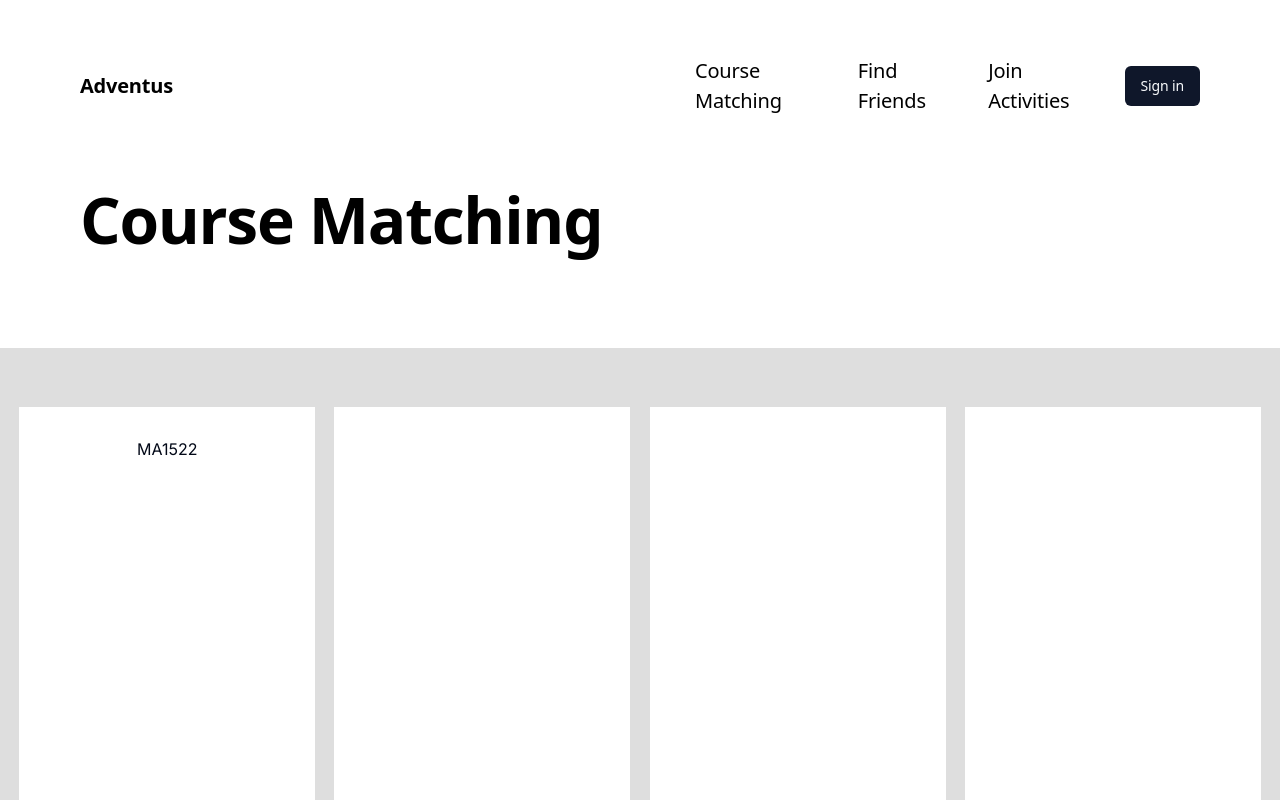
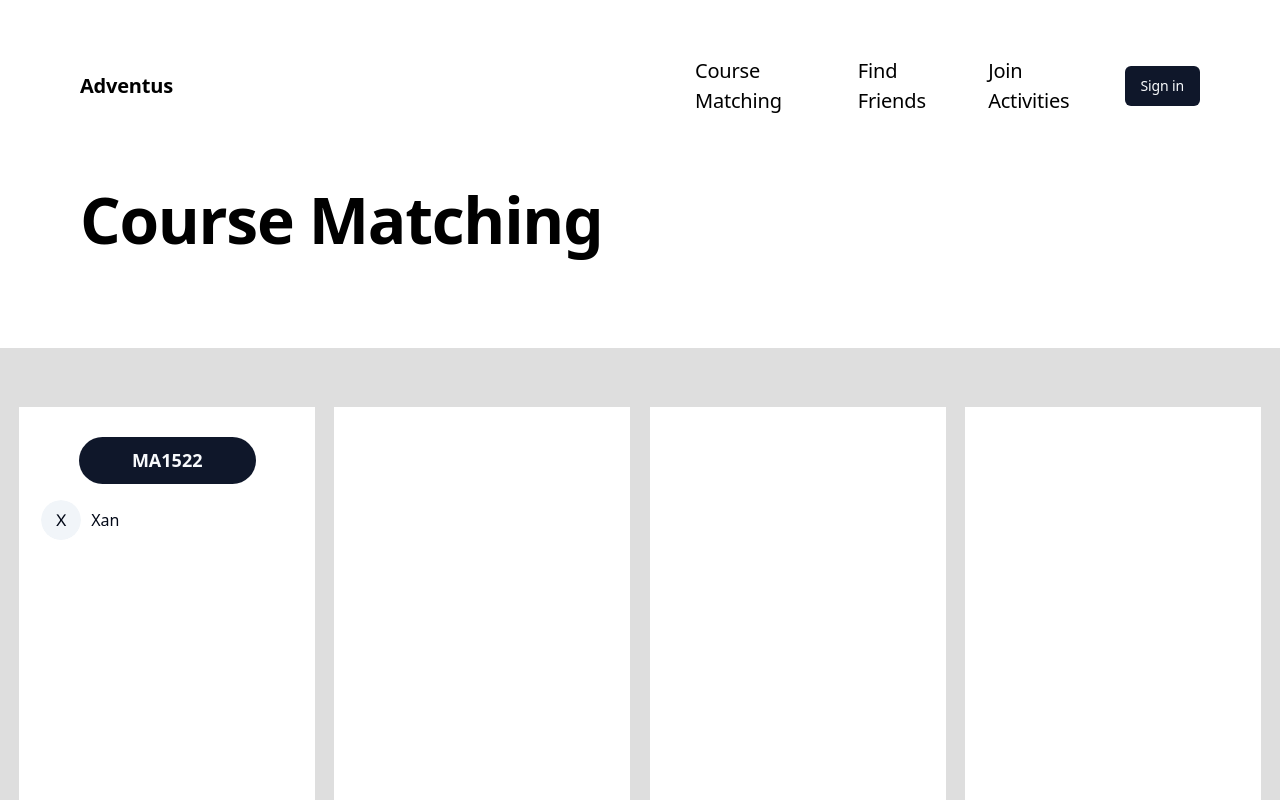
Before and after one commit to chongsun2002/Orbital, a Next.js app in the folder frontend/: page /course_matching in a window 1280 px wide. Shown: the top 800 px of the page. Built offline with nearby package versions, Linux system fonts and the light colour scheme.

Commit message:
Updated frontend and backend for auth

```diff
--- a/frontend/package.json
+++ b/frontend/package.json
@@ -10,6 +10,7 @@
   },
   "dependencies": {
     "@hookform/resolvers": "^3.3.4",
+    "@radix-ui/react-avatar": "^1.0.4",
     "@radix-ui/react-label": "^2.0.2",
     "@radix-ui/react-slot": "^1.0.2",
     "class-variance-authority": "^0.7.0",
--- a/frontend/src/app/(content)/course_matching/page.tsx
+++ b/frontend/src/app/(content)/course_matching/page.tsx
@@ -1,15 +1,21 @@
+import CourseHeading from "@/components/CourseMatching/CourseHeading"
+import ProfileDisplay from "@/components/User/ProfileDisplay"
+import CourseCard from "@/components/CourseMatching/CourseCard"
+
 const courseMatching = () => {
-    const course = 'flex flex-col items-center pt-[30px] w-[296px] h-[532px] bg-white'
     return(
         <div>
             <div className="text-black font-sans text-[64px] font-[700] tracking-[-1.28px] ml-[80px] mb-[80px]">
                 Course Matching
             </div>
             <div className='flex bg-[#DEDEDE] justify-evenly items-center h-[650px]'>
-                <div className={ course }>MA1522</div>
-                <div className={ course } />
-                <div className={ course } />
-                <div className={ course } />
+                <CourseCard>
+                    <CourseHeading>MA1522</CourseHeading>
+                    <ProfileDisplay name='Xan' image='' />
+                </CourseCard>
+                <CourseCard />
+                <CourseCard />
+                <CourseCard />
             </div>
         </div>
     )
--- a/frontend/src/components/Auth/LoginForm.tsx
+++ b/frontend/src/components/Auth/LoginForm.tsx
@@ -17,7 +17,7 @@ import {
 import { Input } from "@/components/ui/input"
 import Link from "next/link"
 import Divider from "../ui/divider"
-import GoogleButton from "../ui/googleButton"
+import GoogleButton from "./googleButton"
 
 const formSchema = z.object({
     email: z.string().min(1, 'Required').email('Invalid email'),
--- a/frontend/src/components/Auth/SignupForm.tsx
+++ b/frontend/src/components/Auth/SignupForm.tsx
@@ -16,7 +16,7 @@ import {
 } from "@/components/ui/form"
 import { Input } from "@/components/ui/input"
 import Divider from "../ui/divider"
-import GoogleButton from "../ui/googleButton"
+import GoogleButton from "./googleButton"
 
 const formSchema = z.object({
     email: z.string().min(1, 'Required').email('Invalid email'),
--- /dev/null
+++ b/frontend/src/components/CourseMatching/CourseCard.tsx
@@ -0,0 +1,11 @@
+import { FC, ReactHTMLElement } from "react"
+
+interface Props extends React.HTMLAttributes<HTMLDivElement> {}
+
+const CourseCard: FC<Props> = ({ children, ...props }) => {
+    return (
+        <div className='flex flex-col gap-[16px] items-center px-[22px] pt-[30px] w-[296px] h-[532px] bg-white'>{ children }</div>
+    )
+}
+
+export default CourseCard
--- /dev/null
+++ b/frontend/src/components/CourseMatching/CourseHeading.tsx
@@ -0,0 +1,13 @@
+import { FC, ReactNode } from 'react'
+import { Badge } from '@/components/ui/badge'
+import { cn } from '@/lib/utils'
+
+interface Props extends React.HTMLAttributes<HTMLDivElement> {}
+
+const CourseHeading: FC<Props> = ({ className, children, ...props }) => {
+    return (
+        <Badge className={cn('hover:bg-primary font-sans w-[177px] h-[47px] justify-center text-[18px]', className)}>{ children }</Badge>
+    )
+}
+
+export default CourseHeading
--- /dev/null
+++ b/frontend/src/components/User/ProfileDisplay.tsx
@@ -0,0 +1,22 @@
+import { FC } from "react"
+import { Avatar, AvatarFallback, AvatarImage } from "@/components/ui/avatar"
+
+interface Props {
+    name: string
+    image: string //assume link for now
+}
+
+const ProfileDisplay: FC<Props> = ({ name,  image='', ...props }) => {
+    return (
+        <div className='flex justify-left items-center w-full'>
+            <Avatar>
+                <AvatarImage src={ image } />
+                <AvatarFallback>{ name[0] }</AvatarFallback>
+            </Avatar>
+
+            <div className='ml-[10px] font-sans'>{ name }</div>
+        </div>
+    )
+}
+
+export default ProfileDisplay
--- /dev/null
+++ b/frontend/src/components/ui/avatar.tsx
@@ -0,0 +1,50 @@
+"use client"
+
+import * as React from "react"
+import * as AvatarPrimitive from "@radix-ui/react-avatar"
+
+import { cn } from "@/lib/utils"
+
+const Avatar = React.forwardRef<
+  React.ElementRef<typeof AvatarPrimitive.Root>,
+  React.ComponentPropsWithoutRef<typeof AvatarPrimitive.Root>
+>(({ className, ...props }, ref) => (
+  <AvatarPrimitive.Root
+    ref={ref}
+    className={cn(
+      "relative flex h-10 w-10 shrink-0 overflow-hidden rounded-full",
+      className
+    )}
+    {...props}
+  />
+))
+Avatar.displayName = AvatarPrimitive.Root.displayName
+
+const AvatarImage = React.forwardRef<
+  React.ElementRef<typeof AvatarPrimitive.Image>,
+  React.ComponentPropsWithoutRef<typeof AvatarPrimitive.Image>
+>(({ className, ...props }, ref) => (
+  <AvatarPrimitive.Image
+    ref={ref}
+    className={cn("aspect-square h-full w-full", className)}
+    {...props}
+  />
+))
+AvatarImage.displayName = AvatarPrimitive.Image.displayName
+
+const AvatarFallback = React.forwardRef<
+  React.ElementRef<typeof AvatarPrimitive.Fallback>,
+  React.ComponentPropsWithoutRef<typeof AvatarPrimitive.Fallback>
+>(({ className, ...props }, ref) => (
+  <AvatarPrimitive.Fallback
+    ref={ref}
+    className={cn(
+      "flex h-full w-full items-center justify-center rounded-full bg-muted",
+      className
+    )}
+    {...props}
+  />
+))
+AvatarFallback.displayName = AvatarPrimitive.Fallback.displayName
+
+export { Avatar, AvatarImage, AvatarFallback }
--- /dev/null
+++ b/frontend/src/components/ui/badge.tsx
@@ -0,0 +1,36 @@
+import * as React from "react"
+import { cva, type VariantProps } from "class-variance-authority"
+
+import { cn } from "@/lib/utils"
+
+const badgeVariants = cva(
+  "inline-flex items-center rounded-full border px-2.5 py-0.5 text-xs font-semibold transition-colors focus:outline-none focus:ring-2 focus:ring-ring focus:ring-offset-2",
+  {
+    variants: {
+      variant: {
+        default:
+          "border-transparent bg-primary text-primary-foreground hover:bg-primary/80",
+        secondary:
+          "border-transparent bg-secondary text-secondary-foreground hover:bg-secondary/80",
+        destructive:
+          "border-transparent bg-destructive text-destructive-foreground hover:bg-destructive/80",
+        outline: "text-foreground",
+      },
+    },
+    defaultVariants: {
+      variant: "default",
+    },
+  }
+)
+
+export interface BadgeProps
+  extends React.HTMLAttributes<HTMLDivElement>,
+    VariantProps<typeof badgeVariants> {}
+
+function Badge({ className, variant, ...props }: BadgeProps) {
+  return (
+    <div className={cn(badgeVariants({ variant }), className)} {...props} />
+  )
+}
+
+export { Badge, badgeVariants }
```
Also changed, not shown: frontend/src/components/Auth/googleButton.tsx (renamed from frontend/src/components/ui/googleButton.tsx), 2 other files (tests, documents, lock files or other folders).
